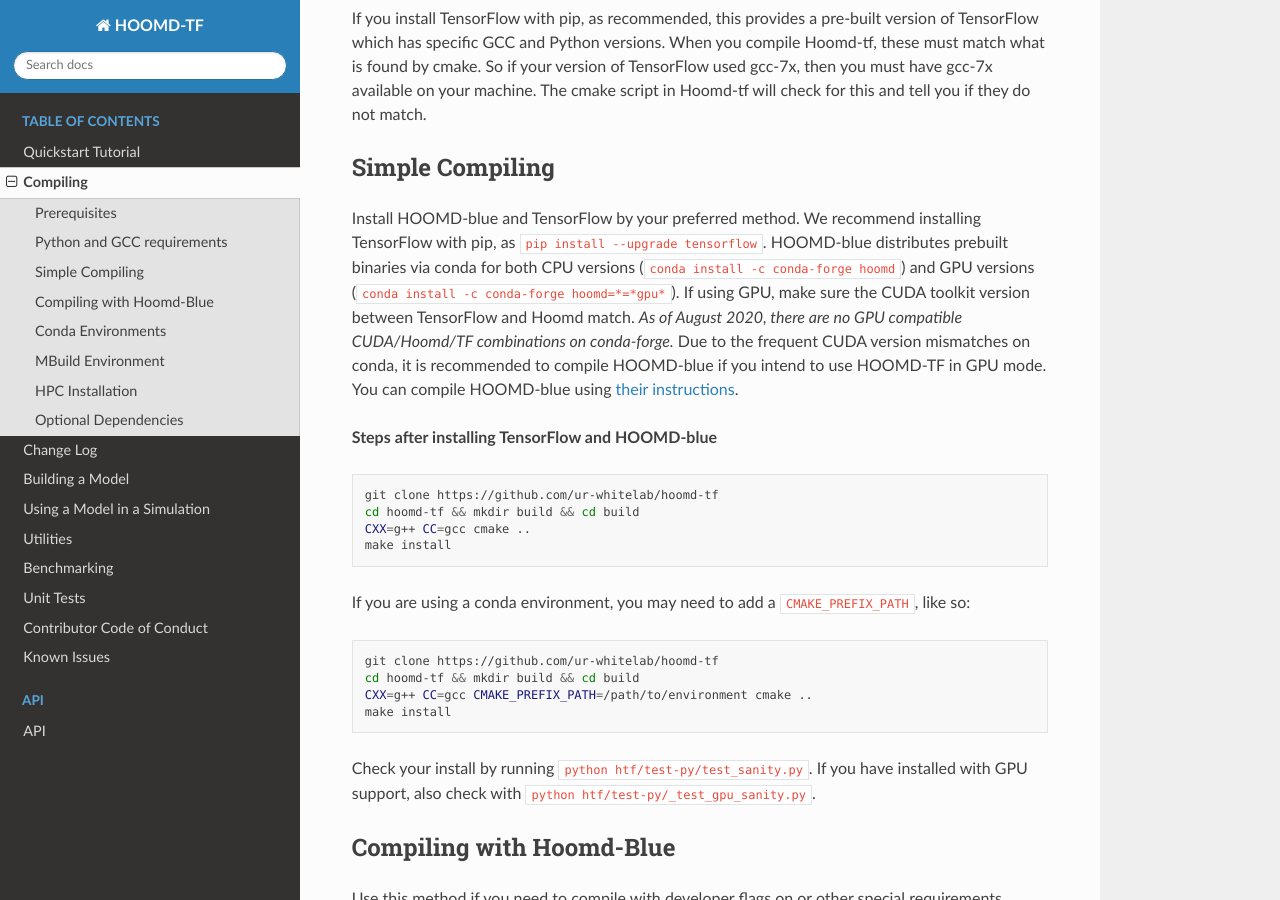
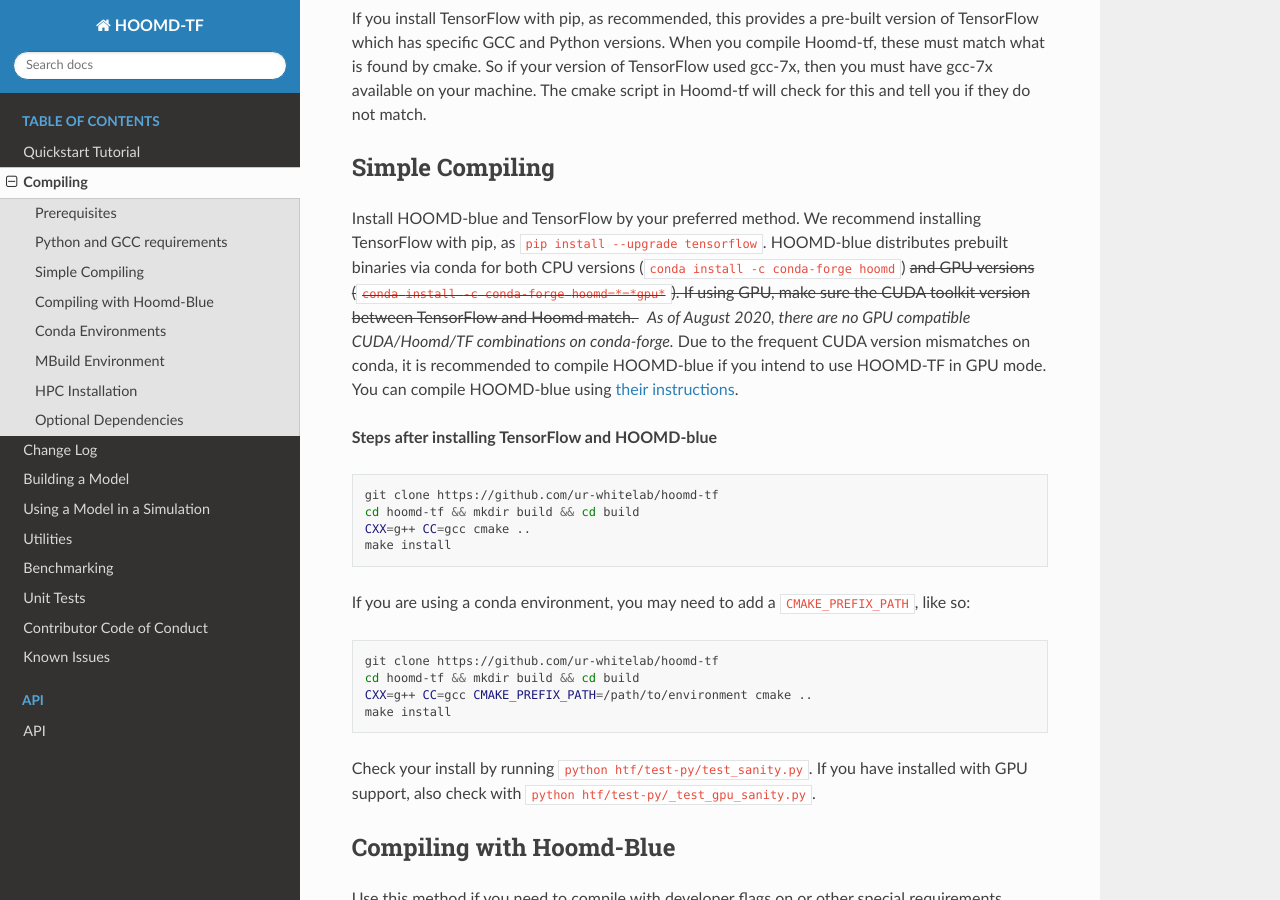
Before and after one commit to ur-whitelab/hoomd-tf, a Sphinx documentation site: the page built from sphinx-docs/source/compilation.rst, in a window 1280 px wide and 900 px high, scrolled down 650 px. Built offline with Sphinx 7.4.7 and the Read the Docs theme 2.0.0, drawn with Linux system fonts in a browser that asks for light colours; part of the change alters nothing that is shown.

```diff
--- a/sphinx-docs/source/compilation.rst
+++ b/sphinx-docs/source/compilation.rst
@@ -46,9 +46,9 @@ Simple Compiling
 Install HOOMD-blue and TensorFlow by your preferred method.
 We recommend installing TensorFlow with pip,
 as ``pip install --upgrade tensorflow``. HOOMD-blue
-distributes prebuilt binaries via conda for both CPU versions (``conda install -c conda-forge hoomd``) and GPU versions
-(``conda install -c conda-forge hoomd=*=*gpu*``). If using GPU, make sure the CUDA
-toolkit version between TensorFlow and Hoomd match.
+distributes prebuilt binaries via conda for both CPU versions (``conda install -c conda-forge hoomd``)
+|ss| and GPU versions (``conda install -c conda-forge hoomd=*=*gpu*``). If using GPU, make sure the CUDA
+toolkit version between TensorFlow and Hoomd match. |se|
 *As of August 2020, there are no GPU compatible CUDA/Hoomd/TF combinations on conda-forge.*
 Due to the frequent CUDA version mismatches on conda, it is recommended to compile HOOMD-blue if you
 intend to use HOOMD-TF in GPU mode.
@@ -253,3 +253,12 @@ Following packages are optional:
    MDAnalysis
 
 :py:class:`utils.iter_from_trajectory` uses `MDAnalysis` for trajectory parsing
+
+
+.. |ss| raw:: html
+
+   <strike>
+
+.. |se| raw:: html
+
+   </strike>&nbsp;
```
